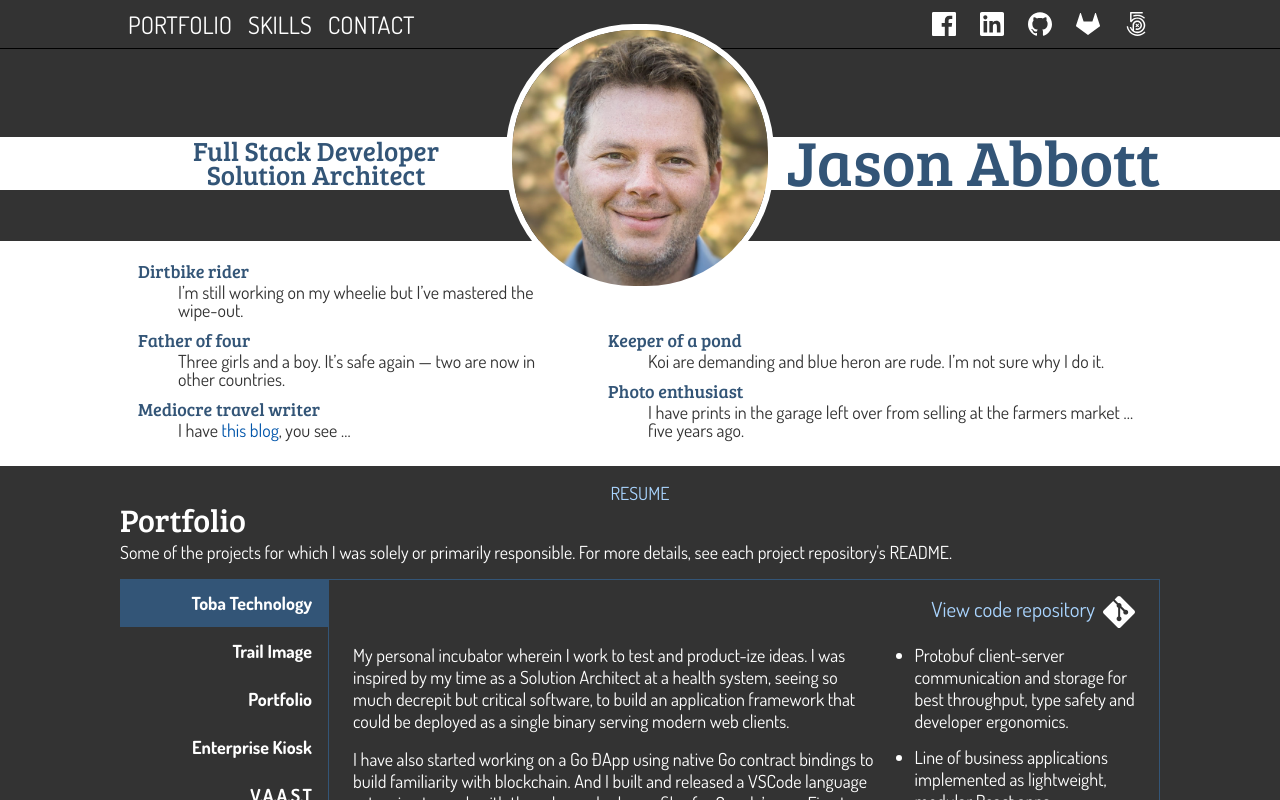
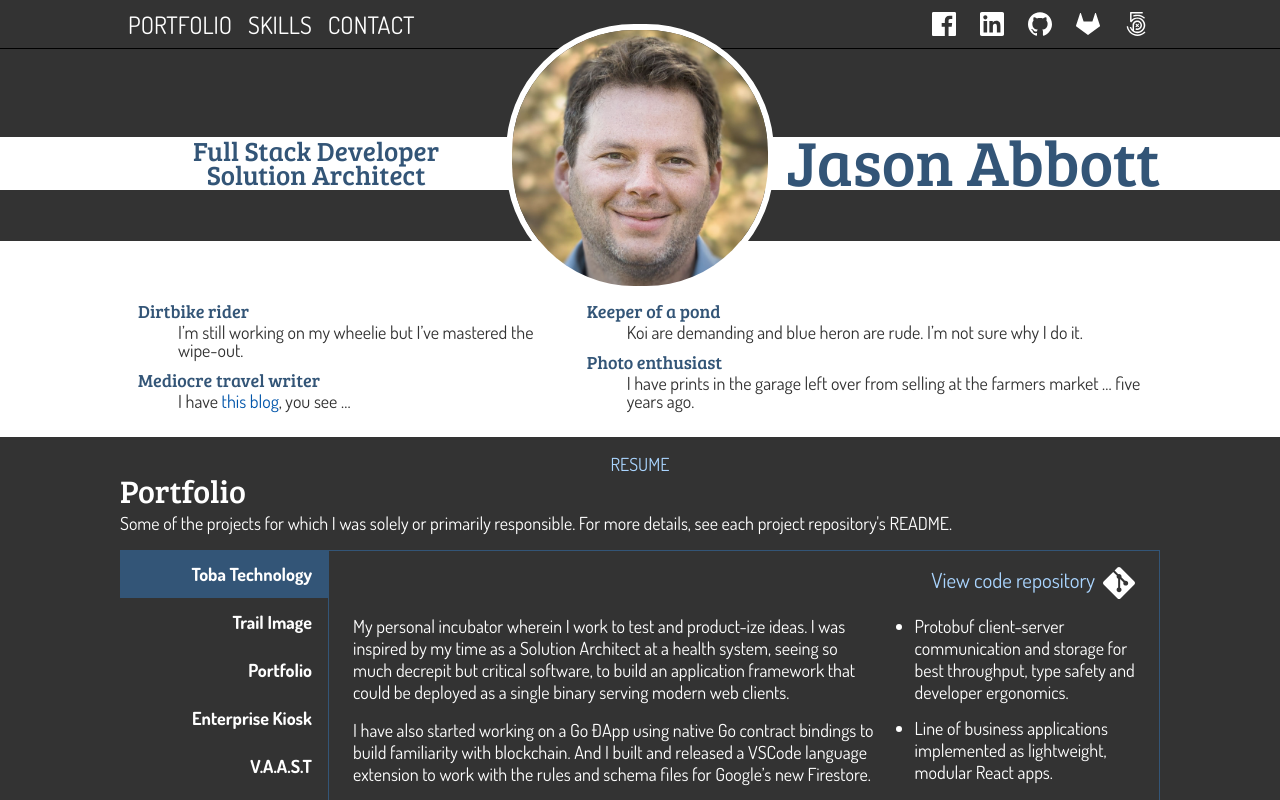
Before and after one commit to Jason-Abbott/Jason-Abbott.github.io, a React app: page / in a window 1280 px wide. Shown: the top 800 px of the page. Built offline with nearby package versions, Linux system fonts and the light colour scheme.

Commit message:
ageism, greyscale, remove kids

```diff
--- a/src/about.scss
+++ b/src/about.scss
@@ -1,7 +1,11 @@
 @import "config";
 
 section.about {
-   padding: 0;
+   padding: 2.5rem 0 0 0;
+
+   @include tablet {
+      padding-top: 0;
+   }
 
    .content {
       display: flex;
--- a/src/app.scss
+++ b/src/app.scss
@@ -40,11 +40,18 @@ h1, h2, h3, h4, h5 {
    position: absolute;
    border-radius: $faceSize / 2;
    border: 6px solid #fff;
+   filter: grayscale(100%);
+   animation: 5s linear 0.5s forwards saturate;
 
    @include tablet {
       top: $navbarHeight * 1.5;
       width: $faceSize / 2;
    }
+}
+
+@keyframes saturate {
+   from { filter: grayscale(100%); }
+   to { filter: grayscale(0); }
 }
 
 #hero {
--- a/src/data.ts
+++ b/src/data.ts
@@ -25,7 +25,7 @@ export const pageLinks:Link[] = [
 
 export const about:Item[] = [
    { title: "Dirtbike rider", __html: "I&rsquo;m still working on my wheelie but I&rsquo;ve mastered the wipe-out." },
-   { title: "Father of four", __html: "Three girls and a boy. It&rsquo;s safe again &mdash; two are now in other countries." },
+   //{ title: "Father of four", __html: "Three girls and a boy. It&rsquo;s safe again &mdash; two are now in other countries." },
    { title: "Mediocre travel writer", __html: "I have <a href=\"http://www.trailimage.com\">this blog</a>, you see &hellip;" },
    { title: "Keeper of a pond", __html: "Koi are demanding and blue heron are rude. I&rsquo;m not sure why I do it." },
    { title: "Photo enthusiast", __html: "I have prints in the garage left over from selling at the farmers market &hellip; five years ago." }
--- a/src/skills.tsx
+++ b/src/skills.tsx
@@ -34,7 +34,7 @@ export const Skills = (props:Props) => <Section id="skills">
                   <div>{s.icons.map(i => <img src={"./img/" + i}/>)}</div>
                </div>
             </td>
-            <td className="years">{s.years}</td>
+            <td className="years">{ageism(s.years)}</td>
             <td className="level">
                <ul>{ levels.map(l => <li className={s.level >= l ? "on" : null}/> )}</ul>
             </td>
@@ -54,4 +54,6 @@ export const Skills = (props:Props) => <Section id="skills">
    </div>
 </Section>;
 
+const ageism = (yrs:number):string => yrs > 10 ? "10+" : yrs.toString();
+
 export default Skills;
```
Also changed, not shown: app.css, app.js, 2 other files (tests, documents, lock files or other folders).
